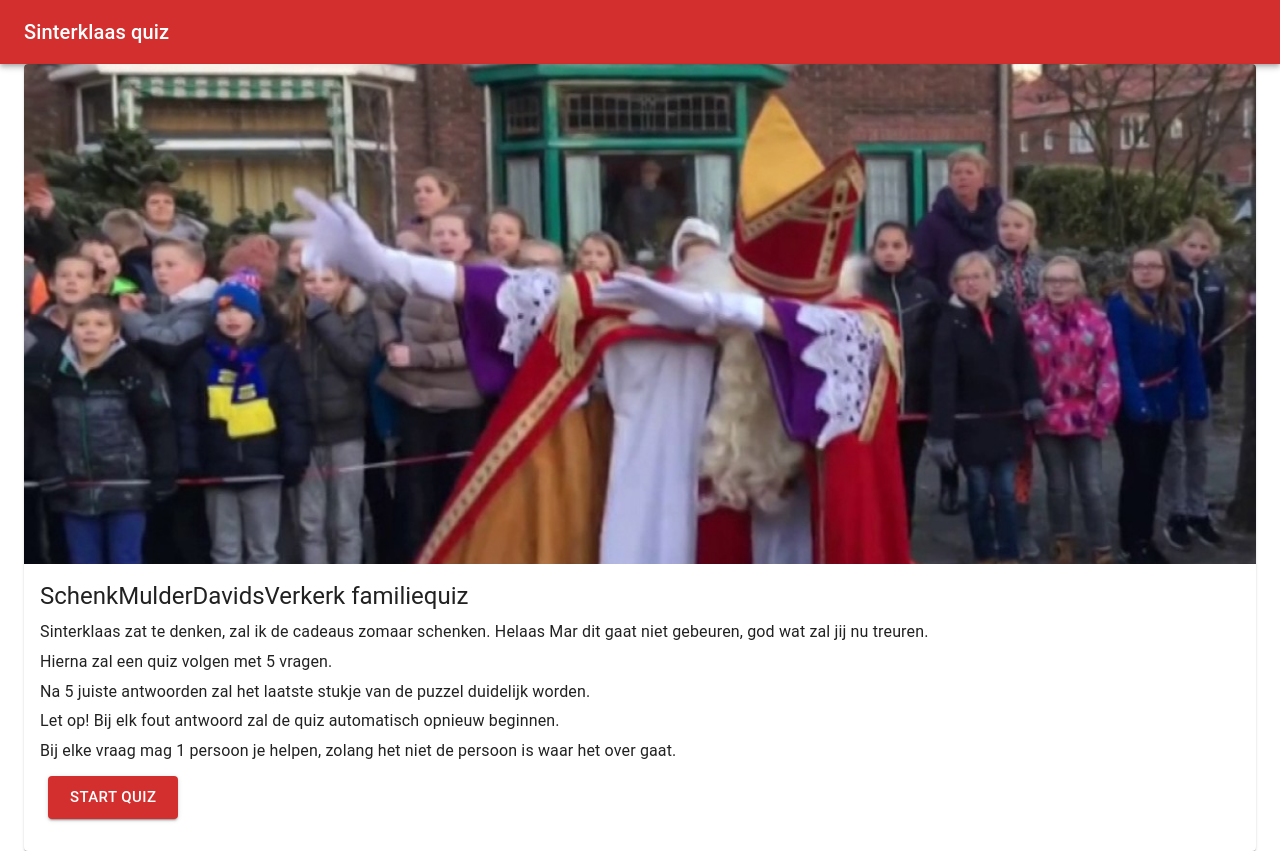
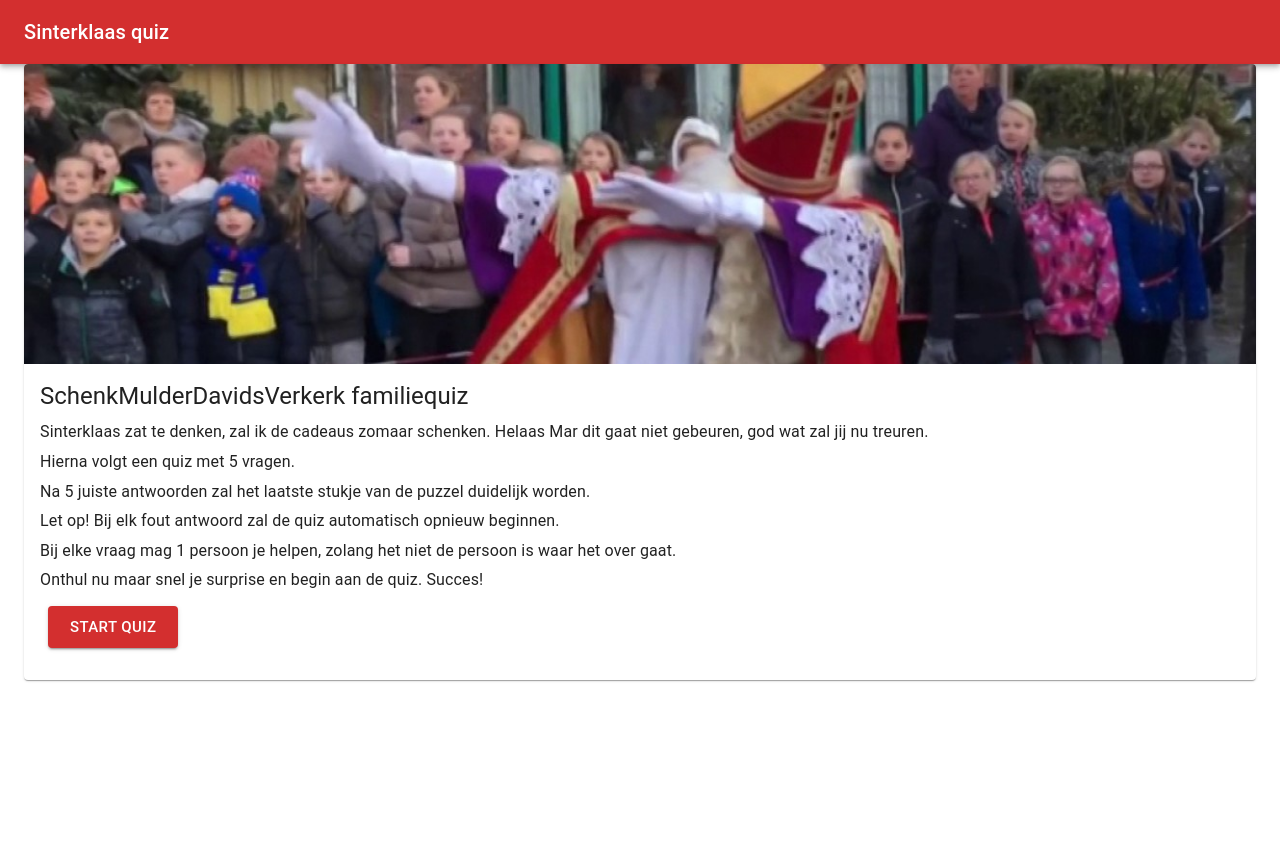
Before and after one commit to TimonV87/sinterklaas_quiz, a React (Create React App) app: page / in a window 1280 px wide. Both pictures are taken after a click on the button "VOLGENDE". After the commit the page ends 800 px from the top, so only its background shows below. Built offline with nearby package versions, Linux system fonts and the light colour scheme.

Commit message:
Final changes

```diff
--- a/src/GedichtComponent.jsx
+++ b/src/GedichtComponent.jsx
@@ -4,7 +4,7 @@ import { withRouter } from 'react-router';
 
 const useStyles = makeStyles({
   media: {
-    height: 500,
+    height: 300,
   }
 })
 
--- a/src/IntroComponent.jsx
+++ b/src/IntroComponent.jsx
@@ -4,7 +4,7 @@ import { withRouter } from 'react-router';
 
 const useStyles = makeStyles({
   media: {
-    height: 500,
+    height: 300,
   }
 })
 
@@ -22,7 +22,7 @@ const IntroComponent = ({ history }) => {
           Helaas Mar dit gaat niet gebeuren, god wat zal jij nu treuren.
         </Typography>
         <Typography gutterBottom variant="body1" component="p">
-          Hierna zal een quiz volgen met 5 vragen.
+          Hierna volgt een quiz met 5 vragen.
         </Typography>
         <Typography gutterBottom variant="body1" component="p">
           Na 5 juiste antwoorden zal het laatste stukje van de puzzel duidelijk worden.
@@ -32,6 +32,9 @@ const IntroComponent = ({ history }) => {
         </Typography>
         <Typography gutterBottom variant="body1" component="p">
           Bij elke vraag mag 1 persoon je helpen, zolang het niet de persoon is waar het over gaat.
+        </Typography>
+        <Typography gutterBottom variant="body1" component="p">
+          Onthul nu maar snel je surprise en begin aan de quiz. Succes!
         </Typography>
         <CardActions>
           <Button variant="contained" size="large" color="primary" onClick={() => history.push('/quiz')}>
--- a/src/QuizComponent.jsx
+++ b/src/QuizComponent.jsx
@@ -81,7 +81,7 @@ const QuizComponent = () => {
               {activeStep === steps.length ? (
                 <>
                   <Grid item xs={12}>
-                    <Typography gutterBottom variant="h1" component="h2" className={classes.instructions}>
+                    <Typography gutterBottom variant="h5" component="h5" className={classes.instructions}>
                       Gefeliciteerd!!!
                     </Typography>
                   </Grid>
```
